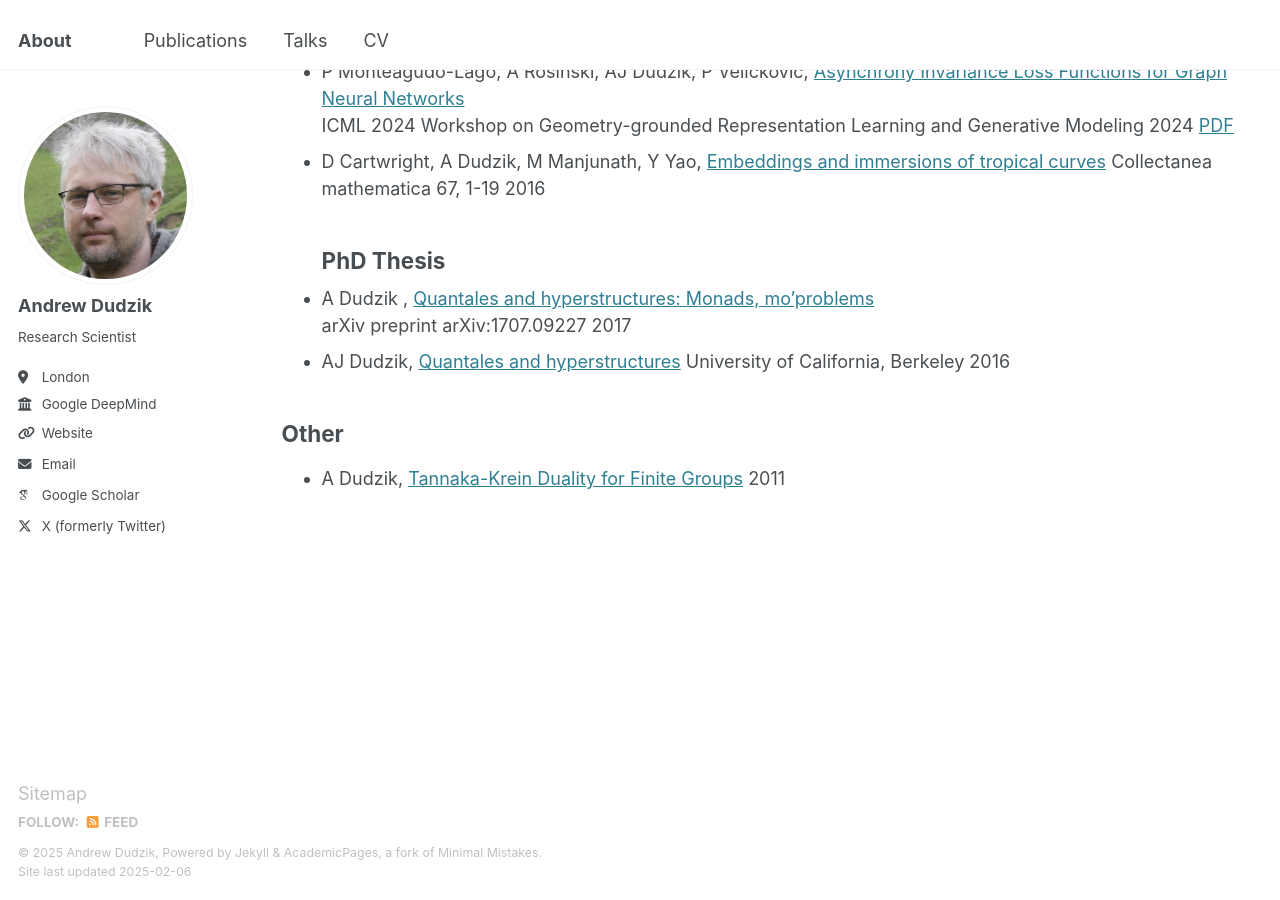
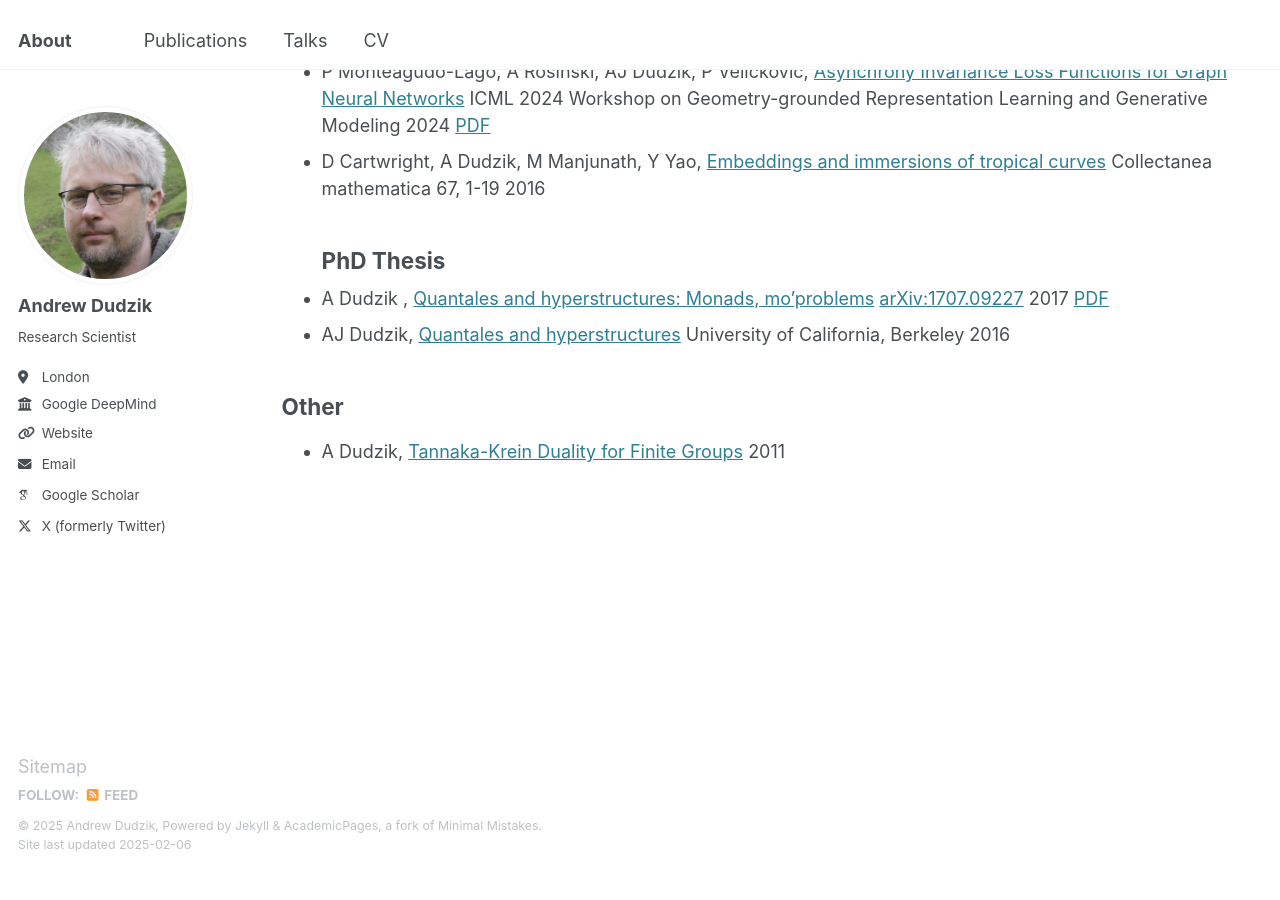
Before and after one commit to mdudzik/mdudzik.github.io, a Jekyll site: the page built from _pages/publications.md, in a window 1280 px wide and 900 px high, scrolled down 828 px. Built offline with Jekyll 4.4.1, drawn with Linux system fonts in a browser that asks for light colours; some web fonts are replaced; after the commit the page ends 1701 px from its top, so only the background shows below that.

Commit message:
fixing linked urls

```diff
--- a/_pages/publications.md
+++ b/_pages/publications.md
@@ -53,7 +53,7 @@ Forty-first International Conference on Machine Learning [PDF](https://openrevie
 Learning on graphs conference, 2: 1-2: 23 [PDF](https://proceedings.mlr.press/v198/ibarz22a/ibarz22a.pdf) 2022
 - AJ Dudzik, T von Glehn, R Pascanu, P Veličković, [Asynchronous algorithmic alignment with cocycles](https://proceedings.mlr.press/v231/dudzik24a.html)
 Learning on Graphs Conference, 3: 1-3: 17 2024 [PDF](https://proceedings.mlr.press/v231/dudzik24a/dudzik24a.pdf)
-- P Monteagudo-Lago, A Rosinski, AJ Dudzik, P Veličković, [Asynchrony Invariance Loss Functions for Graph Neural Networks]()\
+- P Monteagudo-Lago, A Rosinski, AJ Dudzik, P Veličković, [Asynchrony Invariance Loss Functions for Graph Neural Networks]()
 ICML 2024 Workshop on Geometry-grounded Representation Learning and Generative Modeling
 2024 [PDF](https://openreview.net/pdf?id=eeEMjpO2Kv)
 - D Cartwright, A Dudzik, M Manjunath, Y Yao, [Embeddings and immersions of tropical curves](https://link.springer.com/article/10.1007/s13348-015-0149-8)
@@ -61,9 +61,8 @@ Collectanea mathematica 67, 1-19
 	2016
 ## PhD Thesis
 
-- A Dudzik , [Quantales and hyperstructures: Monads, mo'problems]()\
-arXiv preprint arXiv:1707.09227
-	2017
+- A Dudzik , [Quantales and hyperstructures: Monads, mo'problems](https://arxiv.org/abs/1707.09227)
+[arXiv:1707.09227](https://arxiv.org/abs/1707.09227) 2017 [PDF](https://arxiv.org/pdf/1707.09227)
 - AJ Dudzik, [Quantales and hyperstructures](https://scholar.google.com/citations?view_op=view_citation&hl=en&user=DdFjaEEAAAAJ&citation_for_view=DdFjaEEAAAAJ:UeHWp8X0CEIC)
 University of California, Berkeley
 	2016
```
